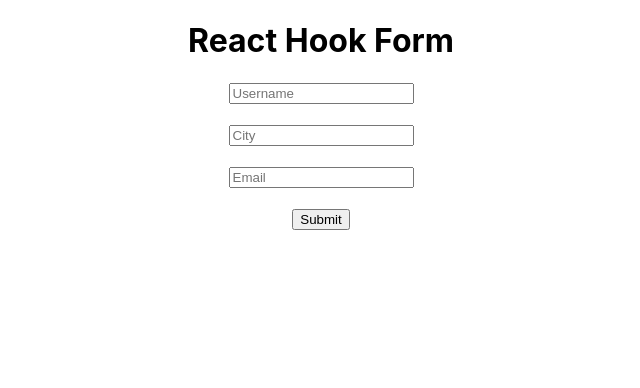
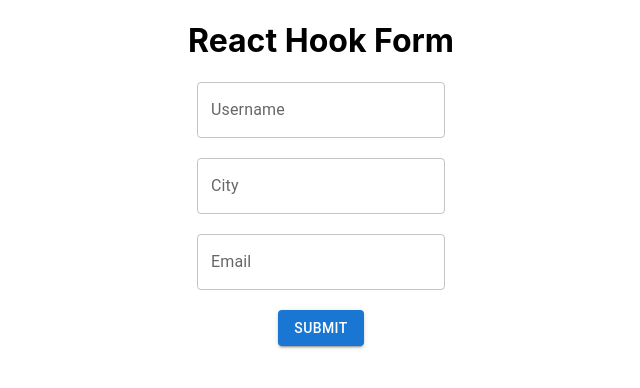
Before and after one commit to gavand-sagar/Upgrad-React-Training, a React (Create React App) app: page / in a window 1280 px wide. Shown: the top 388 px of the page, without its empty margins (319-959 px from the left). Built offline with nearby package versions, Linux system fonts and the light colour scheme.

Commit message:
React Hook Form With MUI

```diff
--- a/src/App.js
+++ b/src/App.js
@@ -14,12 +14,13 @@ import UseRefDemo from './UseRefDemo';
 import UseRefForForms from './UseRefForForms';
 import ControlledForm from './ControlledForm';
 import ReactHookForm from './ReactHookForm';
+import ReactHookFormMUI from './ReactHookFormMUI';
 
 function App() {
   const fruits = ["Mango", "Banana", "Kiwi", "Grapes"]
   return (
     <div className="App">
-      <ReactHookForm/>
+      <ReactHookFormMUI/>
     </div>
   );
 }
--- /dev/null
+++ b/src/ReactHookFormMUI.jsx
@@ -0,0 +1,61 @@
+import { Button, TextField } from '@mui/material';
+import { useForm } from 'react-hook-form'
+
+export default function ReactHookFormMUI() {
+  const { handleSubmit, register, formState: { errors } } = useForm();
+
+  function mySubmit(formData) {
+    console.log(formData)
+  }
+
+  return (
+    <div>
+      <h1>React Hook Form</h1>
+      <TextField variant='outlined' error={errors.username} helperText={errors.username?.message} {...register("username", {
+        required: {
+          value: true,
+          message: "Username is required"
+        },
+        minLength: {
+          value: 3,
+          message: "At lease 3 letters"
+        },
+        maxLength: {
+          value: 50,
+          message: "Should not greater than 50 letters"
+        }
+      })} type='text' label='Username' />
+      <br />
+      <br />
+      <TextField variant='outlined' error={errors.city} helperText={errors.city?.message} {...register("city", {
+        required: {
+          value: true,
+          message: "City is required"
+        },
+        minLength: {
+          value: 3,
+          message: "At lease 3 letters"
+        },
+        maxLength: {
+          value: 50,
+          message: "Should not greater than 20 letters"
+        }
+      })} type='text' label='City' />
+      <br />
+      <br />
+      <TextField variant='outlined' error={errors.email} helperText={errors.email?.message}  {...register("email", {
+        required: {
+          value: true,
+          message: "Email is required"
+        },
+        pattern: {
+          value: /^[a-zA-Z0-9._%+-]+@[a-zA-Z0-9.-]+\.[a-zA-Z]{2,}$/,// email regex,
+          message: 'Email should be in proper format'
+        }
+      })} type='email' label='Email' />
+      <br />
+      <br />
+      <Button variant='contained' onClick={handleSubmit(mySubmit)}>Submit</Button>
+    </div>
+  )
+}
```
